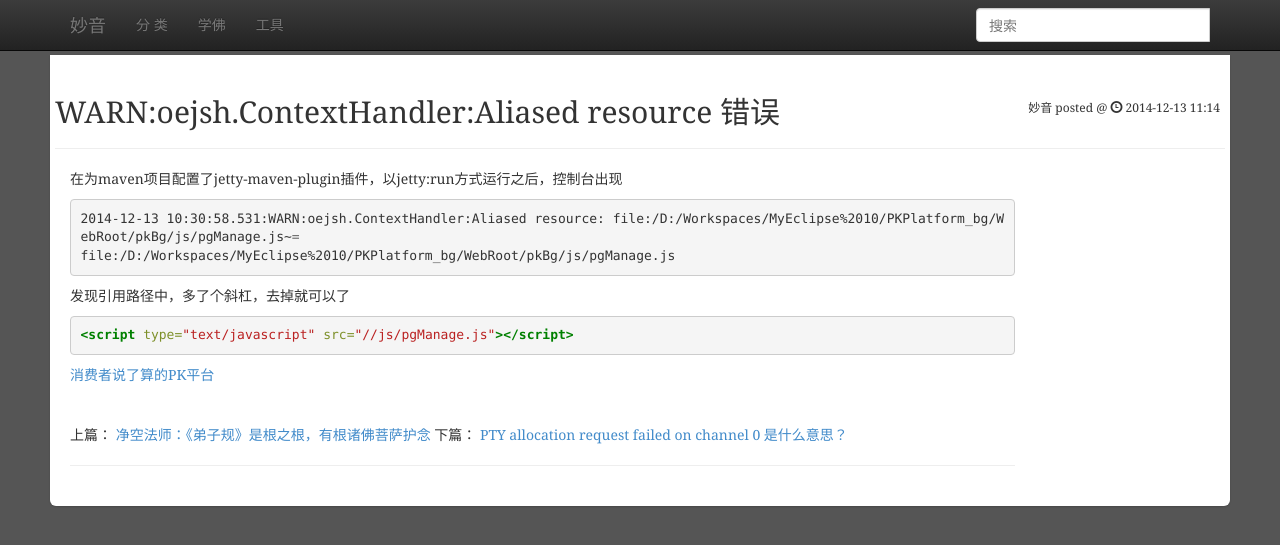
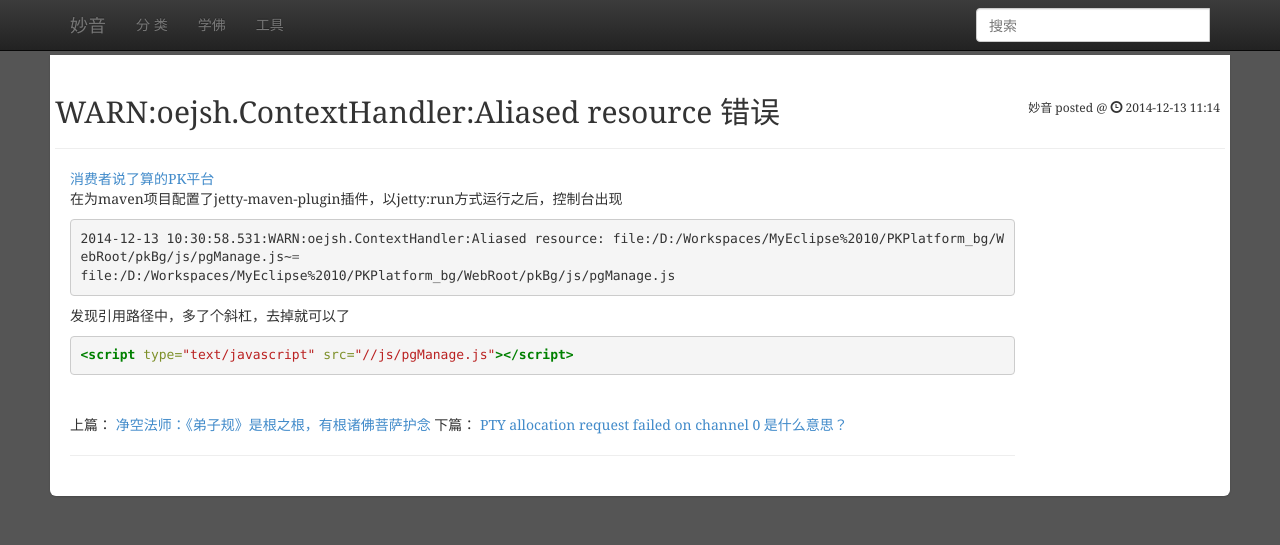
Before and after one commit to miaoyin/blog-old, a Jekyll site: the page built from _posts/2014-12-13-jetty.md, in a window 1280 px wide. Shown: the top 545 px of the page. Built offline with Jekyll 4.4.1, drawn with Linux system fonts in a browser that asks for light colours; Markdown is read by kramdown in place of the engine named in the settings.

Commit message:
添加post-pk

```diff
--- /dev/null
+++ b/_layouts/post-pk.html
@@ -0,0 +1,55 @@
+---
+layout:  header
+---
+<!-- Blog Post -->
+<!-- Title -->
+<h2>
+  {{ page.title }}
+  <div class="post-date">
+        妙音 posted @
+        <span class="glyphicon glyphicon-time"></span>
+        {{ page.date | date: "%Y-%m-%d %H:%M" }}
+  </div>
+</h2>
+<!-- Author -->
+<hr>
+<div class="col-md-10">
+<a href="http://www.pk.com.cn" target="_blank">消费者说了算的PK平台</a>
+
+{{ content }}
+
+<br/>
+<div style="margin-top:10px;margin-bottom:10px">
+  {%if page.previous%}
+  <span class="next">
+    上篇：
+    <a href="{{page.previous.url}}">
+      {{page.previous.title}}
+    </a>
+  </span>
+  {%endif%}
+  {%if page.next%}
+  <span class="prev">
+    下篇：
+    <a href="{{page.next.url}}">
+      {{page.next.title}}
+    </a>
+  </span>
+  {%endif%}
+</div>
+<hr>
+<!-- Blog Comments -->
+<div class="media">
+    <!-- UY BEGIN -->
+    <div id="uyan_frame"></div>
+    <script type="text/javascript" src="http://v2.uyan.cc/code/uyan.js?uid=1965284"></script>
+    <!-- UY END -->
+</div>
+  <!-- UY BEGIN -->
+  <div id="uyan_frame">
+  </div>
+  <script type="text/javascript" src="http://v2.uyan.cc/code/uyan.js?uid=1511840">
+  </script>
+  <!-- UY END -->
+</div>
+</div>
```
Also changed, not shown: _posts/2014-12-13-jetty.md (+1 -4 lines), _posts/2014-12-13-ssh.md (+1 -3 lines).
